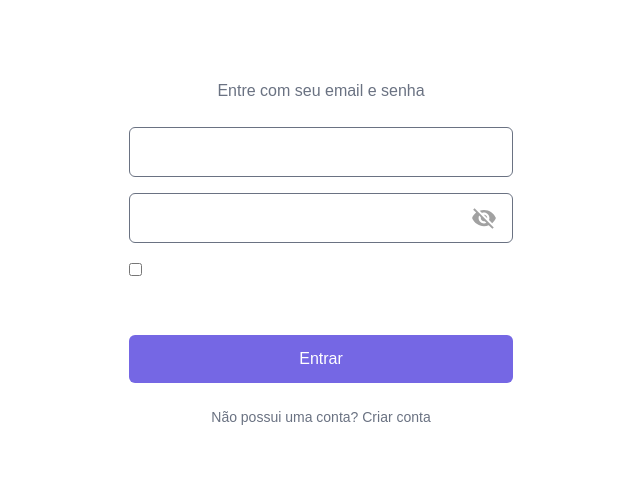
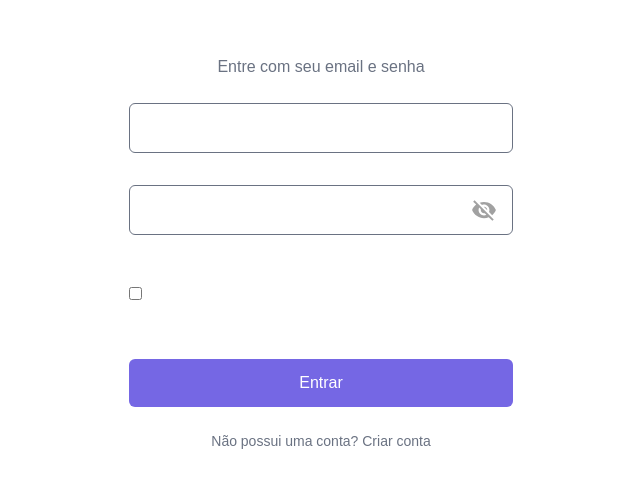
Before and after one commit to wellitonaraujo/cliqagenda, a Next.js app: page /login in a window 1280 px wide. Shown: the part 173-660 px from the top of the page, without its empty margins (319-959 px from the left). Built offline with nearby package versions, Linux system fonts and the light colour scheme.

Commit message:
feat: Ajustes na validaçao  dos erros dos  inputs no Login

```diff
--- a/src/app/login/page.tsx
+++ b/src/app/login/page.tsx
@@ -2,14 +2,22 @@
 
 import Button from "@/componentes/Button";
 import Checkbox from "@/componentes/Checkbox";
-import Illustration from "@/componentes/Illustration";
+import ErrorMessage from "@/componentes/ErrorMessage";
 import Input from "@/componentes/Input";
-import PasswordInput from "@/componentes/PasswordInput";
 import Link from "next/link";
+import { useState } from "react";
 
 export default function Login() {
+  const [email, setEmail] = useState("");
+  const [password, setPassword] = useState("");
+  const [isSubmitted, setIsSubmitted] = useState(false);
+
   const handleSubmit = (event: React.FormEvent) => {
     event.preventDefault();
+    setIsSubmitted(true);
+
+    if (!email || !password) return;
+
     console.log("Formulário enviado");
   };
 
@@ -17,28 +25,51 @@ export default function Login() {
     <div className="min-h-screen flex flex-col items-center justify-center bg-white p-4">
       <div className="w-full max-w-sm space-y-6">
         <div>
-          <h1 className="text-3xl font-bold mb-4 text-center"><span className="text-primary">agendei99</span></h1>
+          <h1 className="text-3xl font-bold mb-4 text-center">
+            <span className="text-primary">agendei99</span>
+          </h1>
           <p className="text-gray-500 text-center">Entre com seu email e senha</p>
         </div>
 
         <form className="space-y-4" onSubmit={handleSubmit}>
-          <Input label="" type="email" placeholder="Email" />
-          <Input label="" placeholder="Senha" type="password" />
+          <div className="mb-8">
+            <Input
+              label=""
+              type="email"
+              placeholder="Email"
+              onChange={(e) => setEmail(e.target.value)}
+              hasError={isSubmitted && !email}
+            />
+          </div>
+
+          <div className="mb-12 relative">
+            <Input
+              label=""
+              type="password"
+              placeholder="Senha"
+              onChange={(e) => setPassword(e.target.value)}
+              hasError={isSubmitted && !password}
+            />
+            {isSubmitted && (!email || !password) && (
+              <ErrorMessage message="Email e senha obrigatórios" />
+            )}
+          </div>
 
           <div className="flex items-center justify-between text-sm">
             <Checkbox label="Lembrar senha" />
             <Link href="#" className="text-primary">Esqueci a senha</Link>
           </div>
 
-         <div className="pt-10">
-          <Button type="submit" full >
+          <div className="pt-10">
+            <Button type="submit" full>
               Entrar
-          </Button>
-         </div>
+            </Button>
+          </div>
         </form>
 
         <p className="text-center text-sm text-gray-500">
-          Não possui uma conta? <Link href="/signup" className="text-primary">Criar conta</Link>
+          Não possui uma conta?{" "}
+          <Link href="/signup" className="text-primary">Criar conta</Link>
         </p>
       </div>
     </div>
```
